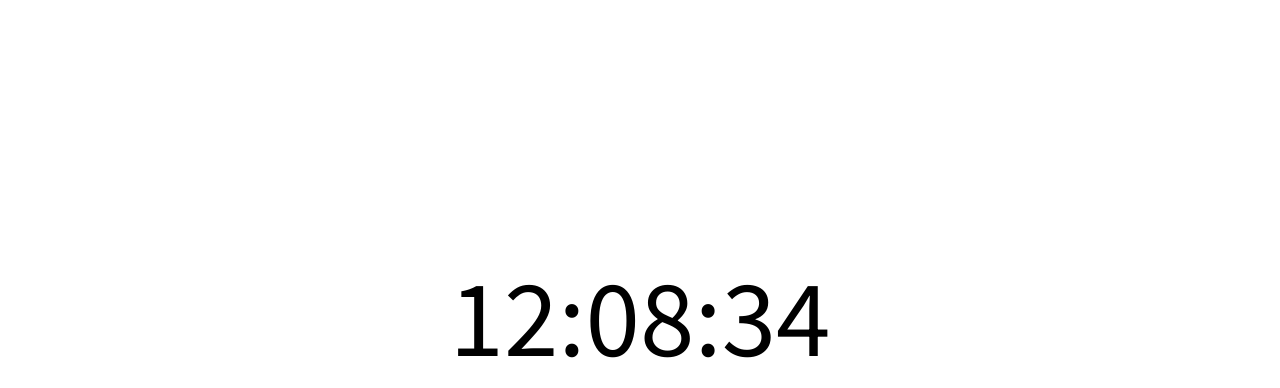
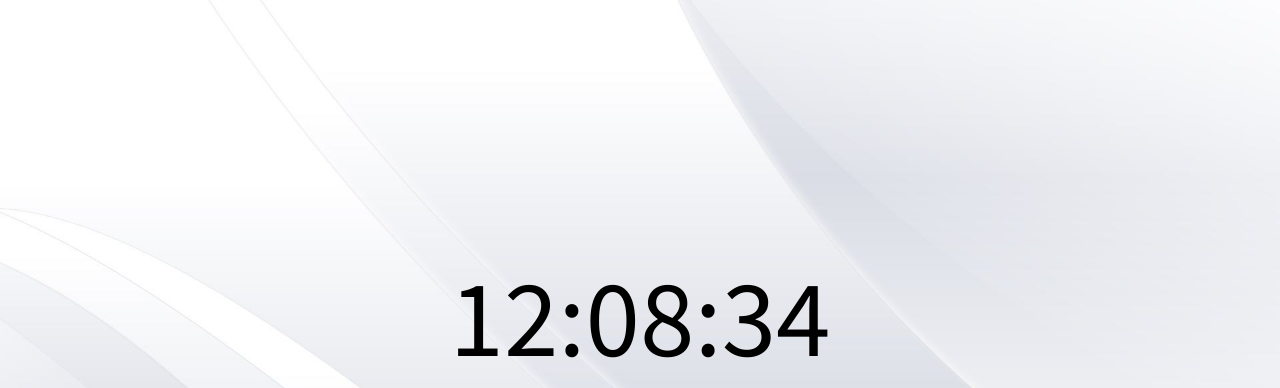
Before and after one commit to dragoonmonthecat/Dynamic-Landing-Page, a plain HTML site: page index.html in a window 1280 px wide. Shown: the top 388 px of the page. Drawn offline with Linux system fonts and the light colour scheme.

Commit message:
added background image

```diff
--- a/css/style.css
+++ b/css/style.css
@@ -13,6 +13,9 @@ body {
     height: 100vh;
 
     font-family: 'Noto Sans JP', sans-serif;
+
+    background-image: url('../img/backgroundimg.jpg');
+    background-size: 100% auto;
 }
 
 .time {
```
Also changed, not shown: img/backgroundimg.jpg (added), 1 other file.
